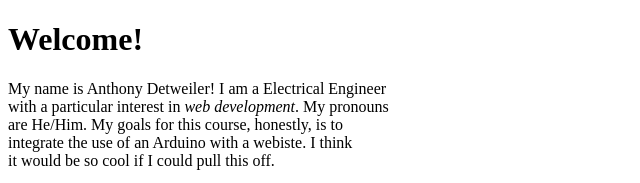
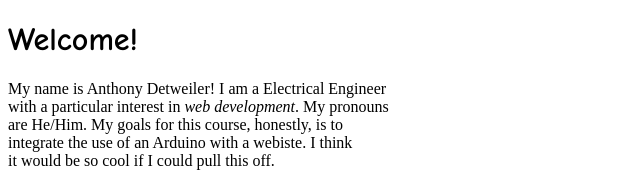
Before and after one commit to anthonyd3663/anthonyd3663github.io, a plain HTML site: page wa/wa2.html in a window 1280 px wide. Shown: the top 183 px of the page, 0-640 px from the left. Drawn offline with Linux system fonts and the light colour scheme.

Commit message:
Comic sans update

```diff
--- a/wa/wa2.html
+++ b/wa/wa2.html
@@ -13,7 +13,7 @@
 </style>
 
 <body>
-    <h1>Welcome!</h1>
+    <h1 style = "font-family: 'Comic Sans MS', 'Chalkboard SE', 'Comic Neue', sans-serif;">Welcome!</h1>
     <p class = "p1English">
         My name is Anthony Detweiler! I am a Electrical Engineer
         <br>with a particular interest in <em>web development</em>. My pronouns
```
